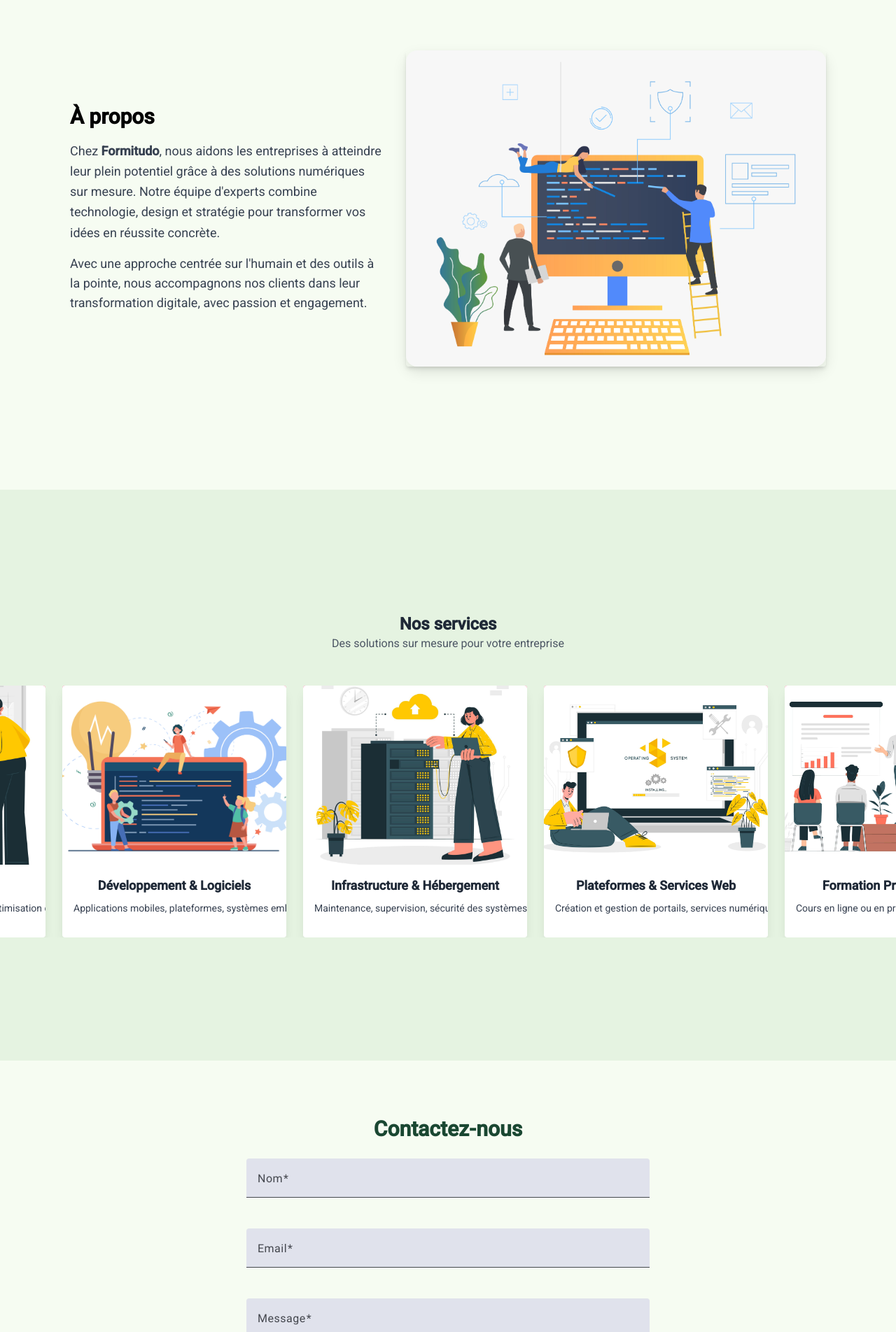
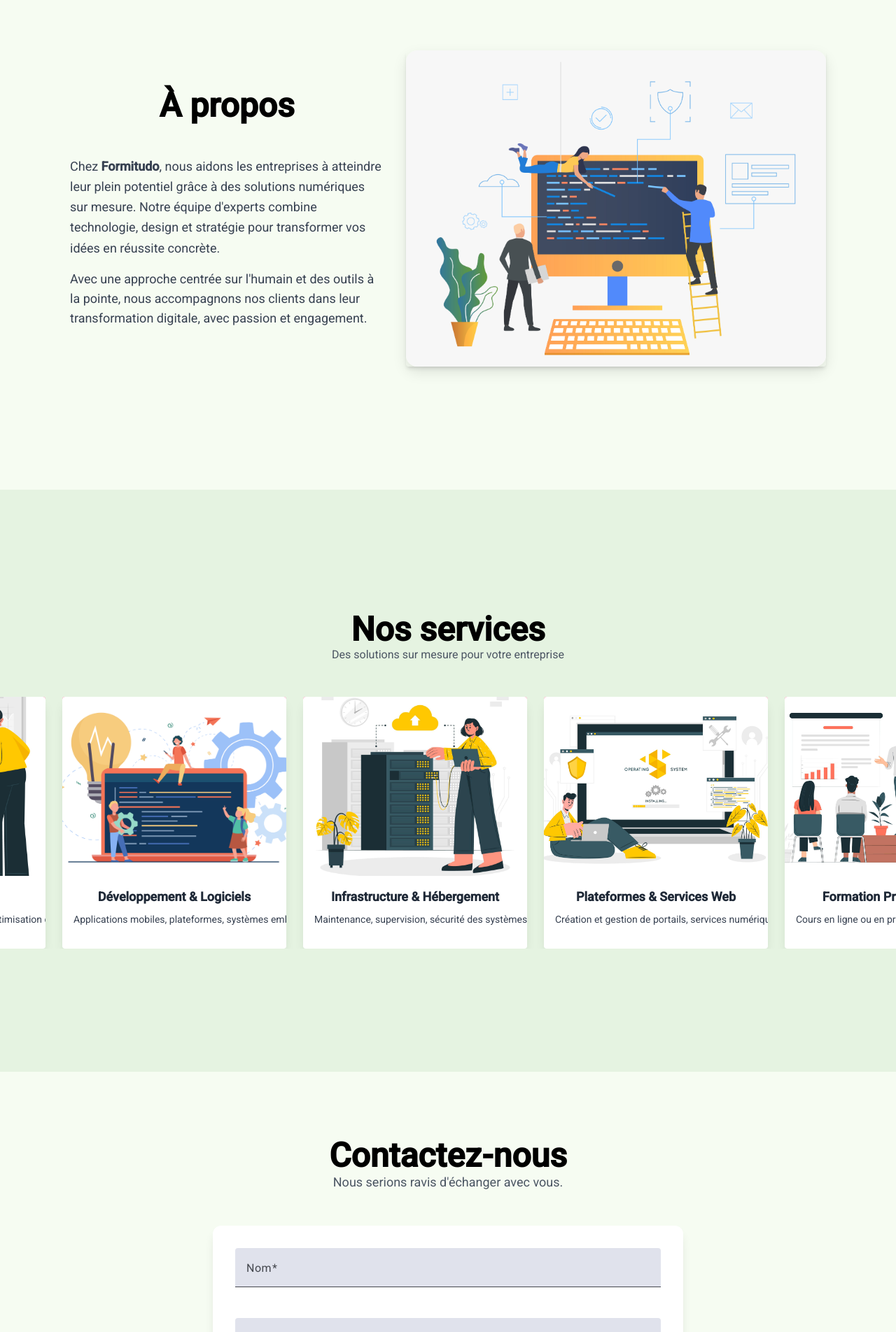
Before and after one commit to Meryamh9/WorkShopApp, an Angular app in the folder frontend/: page / in a window 1280 px wide. Shown: the part 780-2684 px from the top of the page at 70% size. Built offline with nearby package versions, Linux system fonts and the light colour scheme; a web font is replaced by a local one.

Commit message:
feat: add contact form & animation

```diff
--- a/frontend/src/app/pages/a-propos/a-propos.component.html
+++ b/frontend/src/app/pages/a-propos/a-propos.component.html
@@ -1,11 +1,17 @@
 <section
   id="a-propos"
-  class="py-44 bg-white flex flex-col md:flex-row items-center justify-center gap-8 px-6"
-  style="background-color: #f6fcf2;"
+  class="py-44 bg-[#f6fcf2] flex flex-col md:flex-row items-center justify-center gap-8 px-6 overflow-hidden"
 >
   <!-- Texte -->
-  <div class="max-w-md text-center md:text-left">
-    <h2 class="text-3xl font-bold mb-4">À propos</h2>
+  <div
+    class="max-w-md text-center md:text-left opacity-0 animate-fadeInUp"
+    style="animation-delay: 0.2s; animation-fill-mode: forwards"
+  >
+    <div class="text-center mb-12">
+      <h1 class="text-4xl md:text-5xl font-bold leading-tight animate-fadeInUp delay-200">
+        À propos
+      </h1>
+    </div>
     <p class="text-gray-700 text-lg leading-relaxed">
       Chez <strong>Formitudo</strong>, nous aidons les entreprises à atteindre leur plein potentiel
       grâce à des solutions numériques sur mesure. Notre équipe d'experts combine technologie,
@@ -17,9 +23,15 @@
     </p>
   </div>
 
-  <!-- Image ou illustration -->
-  <div class=" rounded shadow-md">
-    <!-- Remplacer par une image réelle plus tard -->
-    <img src="assets/images/apropos.jpg" alt="..." class="a-propos-img" />
+  <!-- Image -->
+  <div
+    class="rounded shadow-md opacity-0 animate-fadeInRight"
+    style="animation-delay: 0.4s; animation-fill-mode: forwards"
+  >
+    <img
+      src="assets/images/apropos.jpg"
+      alt="À propos"
+      class="a-propos-img w-80 h-auto object-cover rounded"
+    />
   </div>
 </section>
--- a/frontend/src/app/pages/contact/contact.component.html
+++ b/frontend/src/app/pages/contact/contact.component.html
@@ -1,10 +1,15 @@
-<section id="contact" class="py-20 bg-white text-center" style="background-color: #f6fcf2">
-  <h2 class="text-3xl font-bold text-[#1a4732] mb-6">Contactez-nous</h2>
-
+<section id="contact" class="py-24 bg-[#f6fcf2] text-center overflow-hidden">
+  <div class="text-center mb-12">
+    <h1 class="text-4xl md:text-5xl font-bold leading-tight animate-fadeInUp delay-200">
+      Contactez-nous
+    </h1>
+    <p class="text-gray-600 text-lg mb-10">Nous serions ravis d'échanger avec vous.</p>
+  </div>
   <form
     [formGroup]="contactForm"
     (ngSubmit)="onSubmit()"
-    class="max-w-xl mx-auto text-left space-y-6"
+    class="max-w-2xl mx-auto text-left space-y-6 bg-white rounded-xl shadow-lg p-8 animate-fadeInUp"
+    style="animation-delay: 0.3s; animation-fill-mode: forwards"
   >
     <!-- Nom -->
     <mat-form-field appearance="fill" class="w-full">
@@ -34,8 +39,16 @@
     </mat-form-field>
 
     <!-- Bouton -->
-    <button mat-raised-button color="primary" type="submit" [disabled]="contactForm.invalid">
-      Envoyer
-    </button>
+    <div class="text-center">
+      <button
+        mat-raised-button
+        color="primary"
+        type="submit"
+        [disabled]="contactForm.invalid"
+        class="transition-transform transform hover:scale-105"
+      >
+        Envoyer
+      </button>
+    </div>
   </form>
 </section>
--- a/frontend/src/app/pages/home/home.component.html
+++ b/frontend/src/app/pages/home/home.component.html
@@ -1,17 +1,21 @@
-<section id="home" class="py-44 text-center" style="background-color: #e5f3e1;">
-  <h1 class="text-4xl md:text-5xl font-bold leading-tight">
-    Meilleure solutions pour<br>les entreprises
-  </h1>
-  <p class="mt-6 text-lg text-gray-700 max-w-2xl mx-auto">
+<section id="home" class="py-44 text-center bg-[#e5f3e1] overflow-hidden">
+  <!-- Titre principal avec animation -->
+<h1 class="text-4xl md:text-5xl font-bold leading-tight animate-fadeInUp delay-200">
+  Meilleure solutions pour<br>les entreprises
+</h1>
+
+  <!-- Sous-titre -->
+  <p class="mt-6 text-lg text-gray-700 max-w-2xl mx-auto opacity-0 translate-y-4 animate-fadeInUp animation-delay-400">
     Optimisez vos processus et faites croître votre entreprise<br>
     avec nos solutions innovantes et personnalisées.
   </p>
 
-  <div class="mt-8 flex justify-center gap-4 flex-wrap">
-    <button class="bg-[#275d3c] text-white px-6 py-3 rounded font-semibold hover:bg-[#14532d] transition">
+  <!-- Boutons animés -->
+  <div class="mt-8 flex justify-center gap-4 flex-wrap opacity-0 translate-y-4 animate-fadeInUp animation-delay-600">
+    <button atButton="outlined" class="bg-[#275d3c] text-white px-6 py-3 rounded font-semibold hover:bg-[#14532d] hover:scale-105 transition-transform duration-300">
       Démarrer
     </button>
-    <button class="border-2 border-[#275d3c] text-[#275d3c] px-6 py-3 rounded font-semibold hover:bg-[#275d3c]/10 transition">
+    <button atButton="outlined" class="border-2 border-[#275d3c] text-[#275d3c] px-6 py-3 rounded font-semibold hover:bg-[#275d3c]/10 hover:scale-105 transition-transform duration-300">
       En savoir plus
     </button>
   </div>
--- a/frontend/src/app/pages/services/services.component.html
+++ b/frontend/src/app/pages/services/services.component.html
@@ -1,6 +1,8 @@
 <section id="services" class="py-44 text-center" style="background-color: #e5f3e1">
   <div class="text-center mb-12">
-    <h2 class="text-2xl font-bold text-gray-800">Nos services</h2>
+    <h1 class="text-4xl md:text-5xl font-bold leading-tight animate-fadeInUp delay-200">
+      Nos services
+    </h1>
     <p class="text-gray-600">Des solutions sur mesure pour votre entreprise</p>
   </div>
 
--- a/frontend/tailwind.config.js
+++ b/frontend/tailwind.config.js
@@ -9,12 +9,22 @@ extend: {
       keyframes: {
         scroll: {
           '0%': { transform: 'translateX(0%)' },
-      '100%': { transform: 'translateX(-50%)' } // car on duplique les cartes
+          '100%': { transform: 'translateX(-50%)' }
+        },
+        fadeInUp: {
+          '0%': { opacity: '0', transform: 'translateY(20px)' },
+          '100%': { opacity: '1', transform: 'translateY(0)' }
+        },
+        fadeInRight: {
+          '0%': { opacity: '0', transform: 'translateX(40px)' },
+          '100%': { opacity: '1', transform: 'translateX(0)' }
         }
       },
       animation: {
-    scroll: 'scroll 20s linear infinite'
+        scroll: 'scroll 20s linear infinite',
+        fadeInUp: 'fadeInUp 0.8s ease-out forwards',
+        fadeInRight: 'fadeInRight 0.8s ease-out forwards'
       }
     }
-
-  }}
+  }
+};
```
Lines whose indentation alone changed are shown as unchanged.
